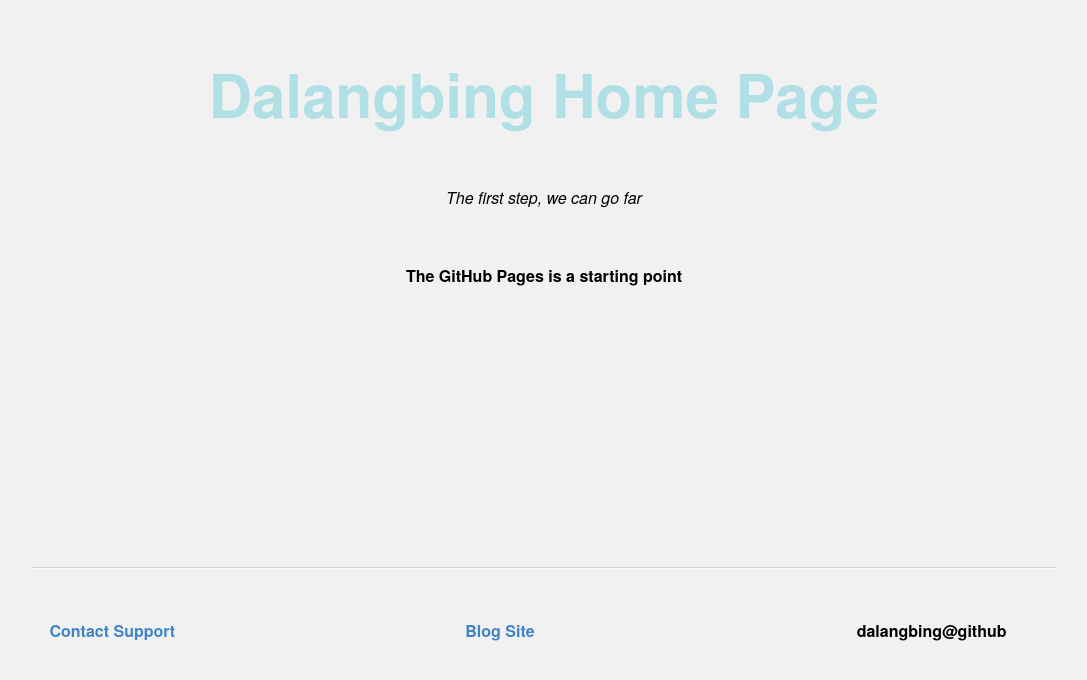
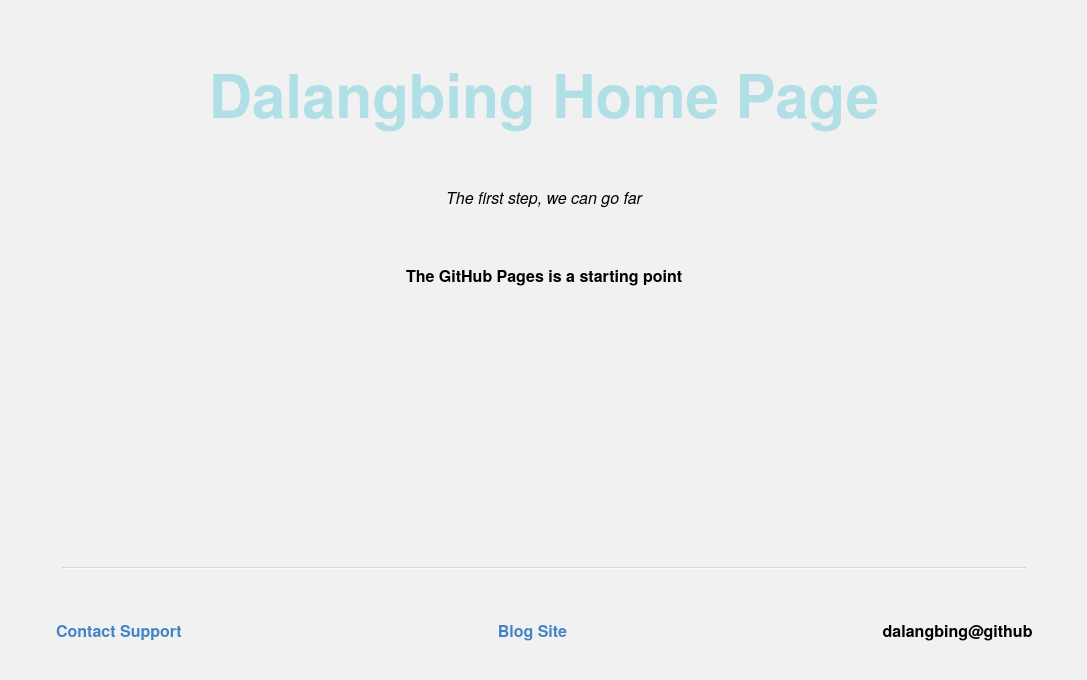
Before and after one commit to dalangbing/dalangbing.github.com, a plain HTML site: page index.html in a window 1280 px wide. Shown: the whole page, without its empty margins (96-1183 px from the left). Drawn offline with Linux system fonts and the light colour scheme.

Commit message:
update index.html

```diff
--- a/index.html
+++ b/index.html
@@ -7,7 +7,9 @@
 body{
  font-family: "HelveticaNeue", Helvetica, Arial, sans-serif;
 text-rendering: optimizeLegibility;
+
      }
+.container{text-align: center;}
 
  h1 {color: PowderBlue  ;
     font-size:45pt;
@@ -16,14 +18,14 @@ text-rendering: optimizeLegibility;
  a { color: #4183c4; text-decoration: none; }
       a:visited { color: #4183c4 }
       a:hover { text-decoration: none; }
- .tatrs{ margin: 280px 120px 50px 120px;
+ .tatrs{ margin: 280px 150px 50px 150px;
 border-top: 1px solid #d5d5d5; border-bottom: 1px solid #fafafa;}
-ul { list-style: none; margin: 25px 0; padding: 0; }
-      li { display: table-cell; font-weight: bold; width: 1%; }
+ul { list-style: none; margin: 25px 0px; padding: 0; }
+li { display: table-cell; font-weight: bold; width: 10%; }
 </style>
 </head>
-<body align="center" name="Home Page" style="background-color: #f1f1f1;">
-<div>
+<body name="Home Page" style="background-color: #f1f1f1;">
+<div class="container">
 <h1 >Dalangbing Home Page</h1>
 
 <p>
```
